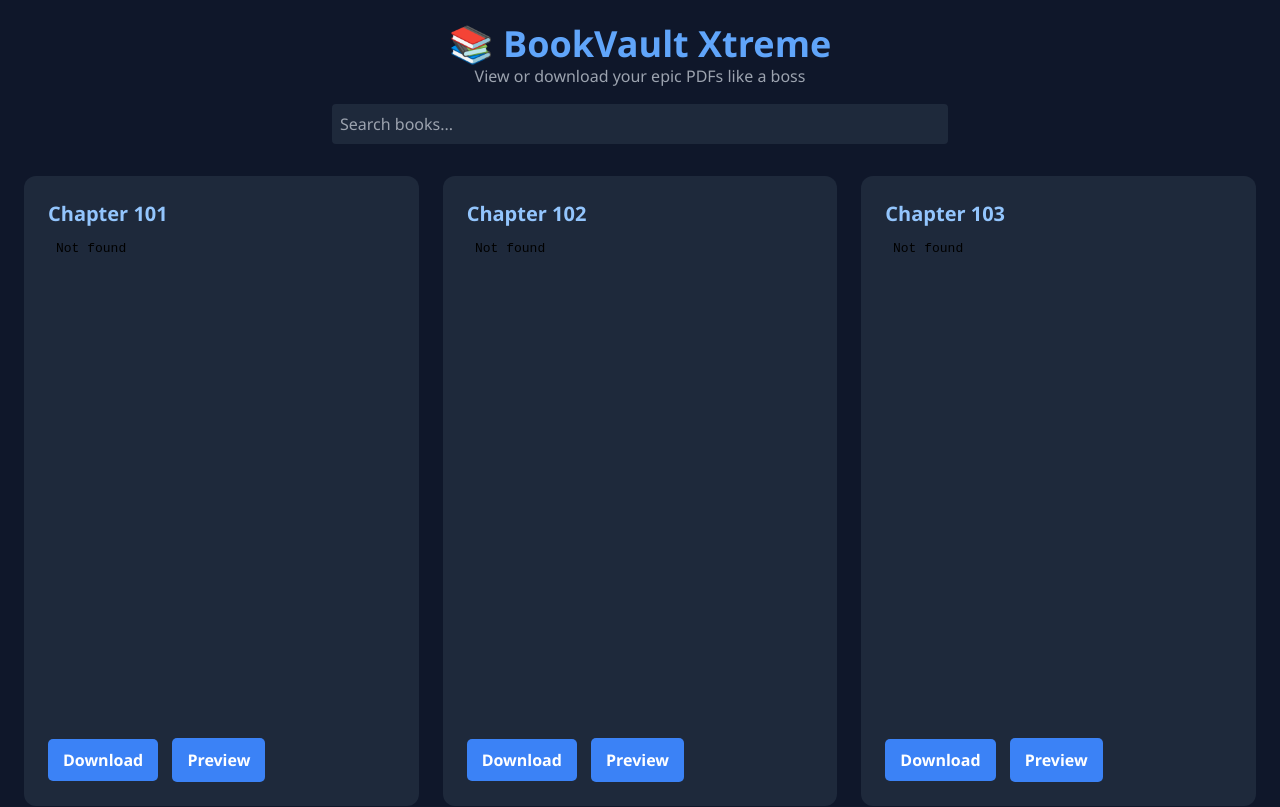
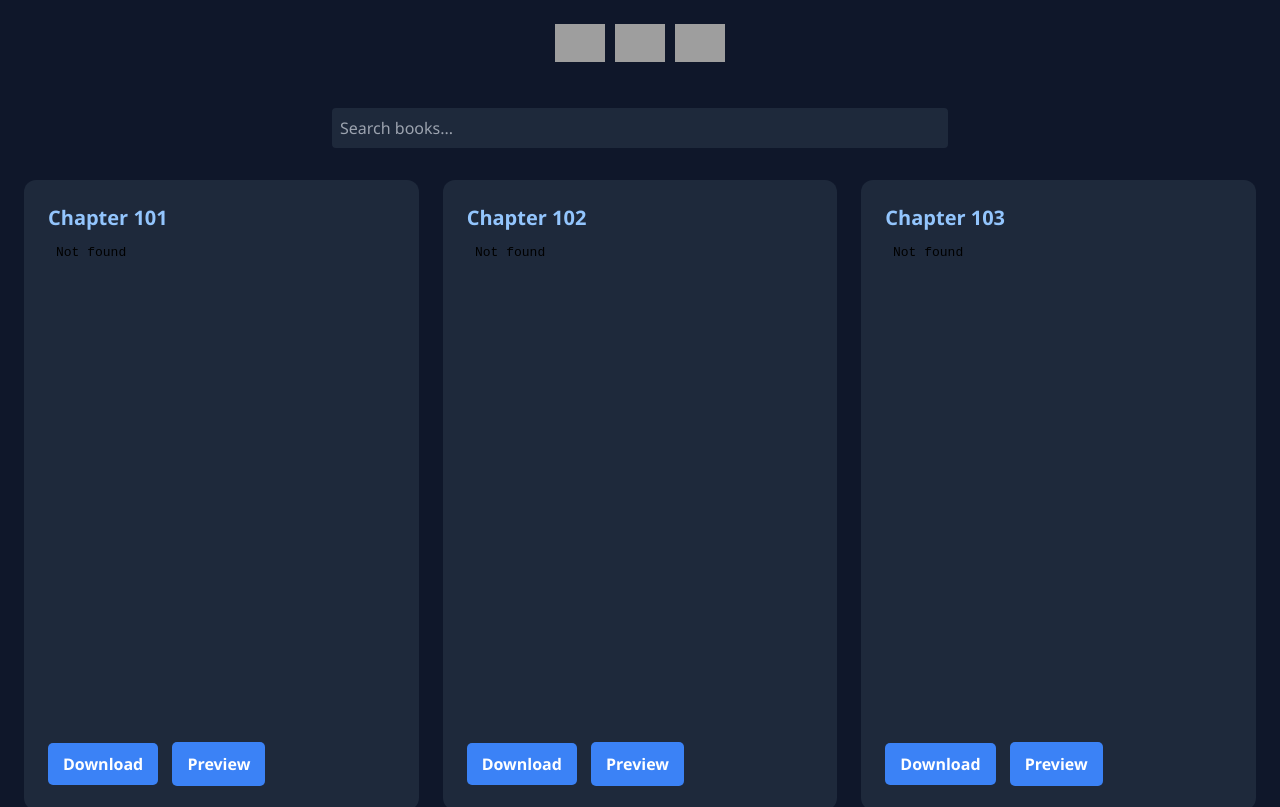
Before and after one commit to quantum-crafter/blog, a plain HTML site: page index.html in a window 1280 px wide. Shown: the top 807 px of the page. Drawn offline with nearby package versions, Linux system fonts and the light colour scheme; grey boxes are pictures that could not be loaded.

Commit message:
Update index.html

```diff
--- a/index.html
+++ b/index.html
@@ -24,14 +24,30 @@
     .preview-btn:hover, .download-btn:hover {
       background-color: #2563eb;
     }
+    .flag-container {
+      display: flex;
+      justify-content: center;
+      gap: 10px;
+      margin-bottom: 30px;
+    }
+    .flag-container img {
+      width: 50px;
+      height: auto;
+    }
   </style>
 </head>
 <body class="min-h-screen p-6">
-  <div class="text-center mb-8">
-    <h1 class="text-4xl font-bold text-blue-400">📚 BookVault Xtreme</h1>
-    <p class="text-gray-400">View or download your epic PDFs like a boss</p>
-    <input type="search" id="searchBar" placeholder="Search books..." class="mt-4 p-2 rounded w-1/2">
-  </div>
+  <!-- Flag Section -->
+<div class="flag-container">
+  <img src="https://upload.wikimedia.org/wikipedia/commons/4/41/Flag_of_India.svg" alt="India Flag" />
+  <img src="https://upload.wikimedia.org/wikipedia/commons/f/f3/Flag_of_Russia.svg" alt="Russia Flag" />
+  <img src="https://upload.wikimedia.org/wikipedia/commons/a/a4/Flag_of_the_United_States.svg" alt="USA Flag" />
+</div>
+
+  <!-- Main Content -->
+<div class="text-center mb-8">
+  <input type="search" id="searchBar" placeholder="Search books..." class="mt-4 p-2 rounded w-1/2">
+</div>
 
   <div id="bookContainer" class="grid grid-cols-1 sm:grid-cols-2 lg:grid-cols-3 gap-6">
     <!-- Book Cards Appear Here -->
```
